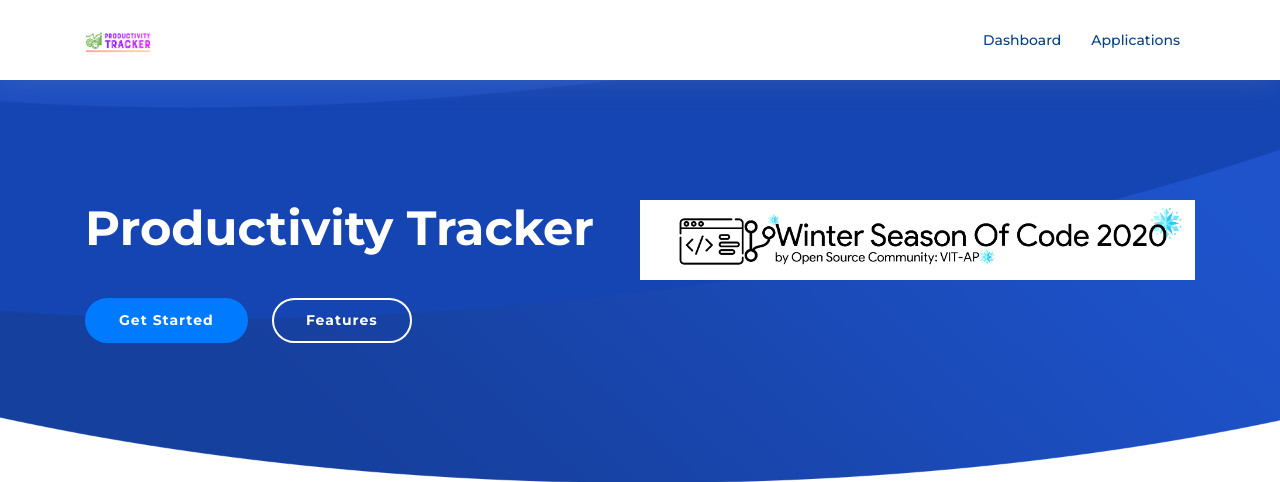
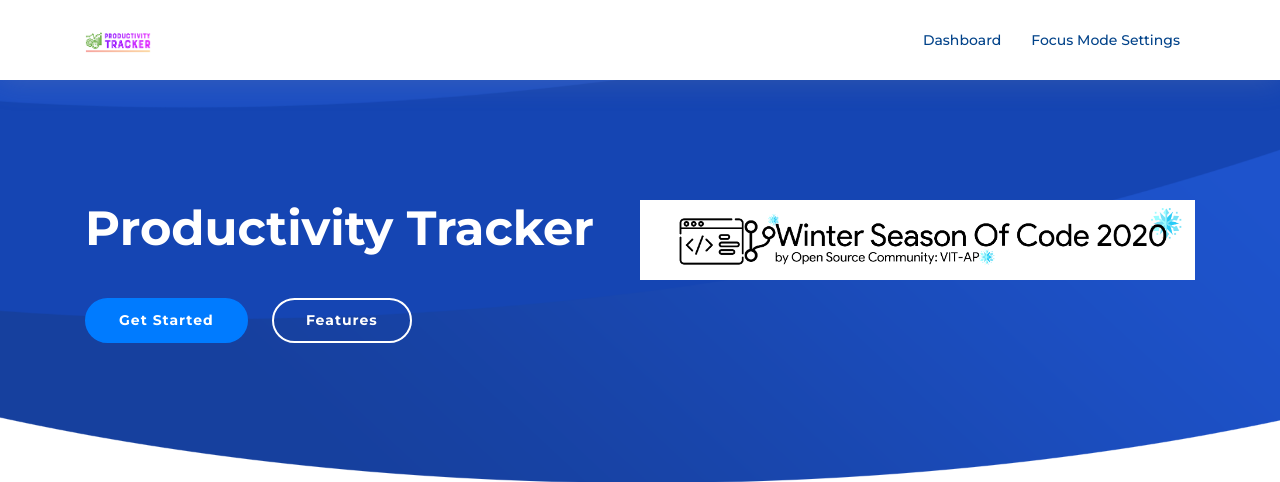
Before and after one commit to osc-vitap/Productivity-tracker, a Django app: page /about/ in a window 1280 px wide. Shown: the top 482 px of the page. Run offline with Django 3.2, Linux system fonts and the light colour scheme; parts of the project's set-up code (start-up, migrations or seed data) failed here and were passed over; some libraries are stand-ins or nearby versions; some web fonts are replaced.

Commit message:
Added links and updated the about section

```diff
--- a/ProductivityTracker/tracker/templates/about_page.html
+++ b/ProductivityTracker/tracker/templates/about_page.html
@@ -53,7 +53,7 @@
       <nav class="main-nav float-right d-none d-lg-block">
         <ul>
           <li class="active"><a href="/">Dashboard</a></li>
-          <li><a href="/allapps">Applications</a></li>
+          <li><a href="/allapps">Focus Mode Settings</a></li>
 
 
       </nav><!-- .main-nav -->
@@ -130,14 +130,14 @@ This project wouldn't have been completed on time without the guidance of S Vija
           <div class="col-md-6 col-lg-5" data-aos="zoom-in" data-aos-delay="100">
             <div class="box">
               <div class="icon"><i class="ion-ios-analytics-outline" style="color: #ff689b;"></i></div>
-              <h4 class="title"><a href="">Tracks activity</a></h4>
+              <h4 class="title"><a href="/allapps">Tracks activity</a></h4>
               <p class="description">Helps to track every activity of the user.</p>
             </div>
           </div>
           <div class="col-md-6 col-lg-5" data-aos="zoom-in" data-aos-delay="200">
             <div class="box">
               <div class="icon"><i class="ion-ios-bookmarks-outline" style="color: #e9bf06;"></i></div>
-              <h4 class="title"><a href="">Analyse Data</a></h4>
+              <h4 class="title"><a href="/">Analyse Data</a></h4>
               <p class="description">Analyse user activity data and present it to the user in more understandable form.</p>
             </div>
           </div>
@@ -145,14 +145,14 @@ This project wouldn't have been completed on time without the guidance of S Vija
           <div class="col-md-6 col-lg-5" data-aos="zoom-in" data-aos-delay="100">
             <div class="box">
               <div class="icon"><i class="ion-ios-speedometer-outline" style="color: #3fcdc7;"></i></div>
-              <h4 class="title"><a href="">Focus mode</a></h4>
+              <h4 class="title"><a href="/allapps">Focus mode</a></h4>
               <p class="description">Helps to put a control on apps used by users.</p>
             </div>
           </div>
           <div class="col-md-6 col-lg-5" data-aos="zoom-in" data-aos-delay="200">
             <div class="box">
               <div class="icon"><i class="ion-ios-speedometer-outline" style="color:#41cf2e;"></i></div>
-              <h4 class="title"><a href="">Scheduler</a></h4>
+              <h4 class="title"><a href="/allapps">Scheduler</a></h4>
               <p class="description">Can be used to schedule focus mode.</p>
             </div>
           </div>
```
